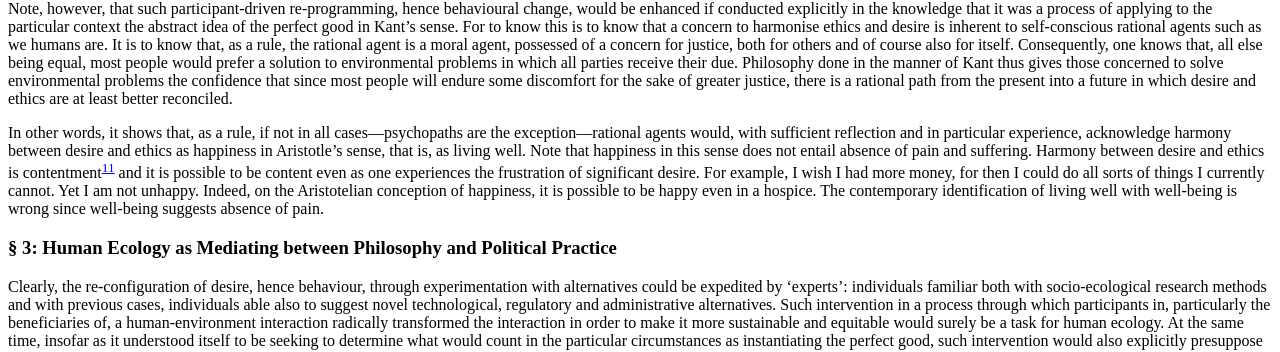
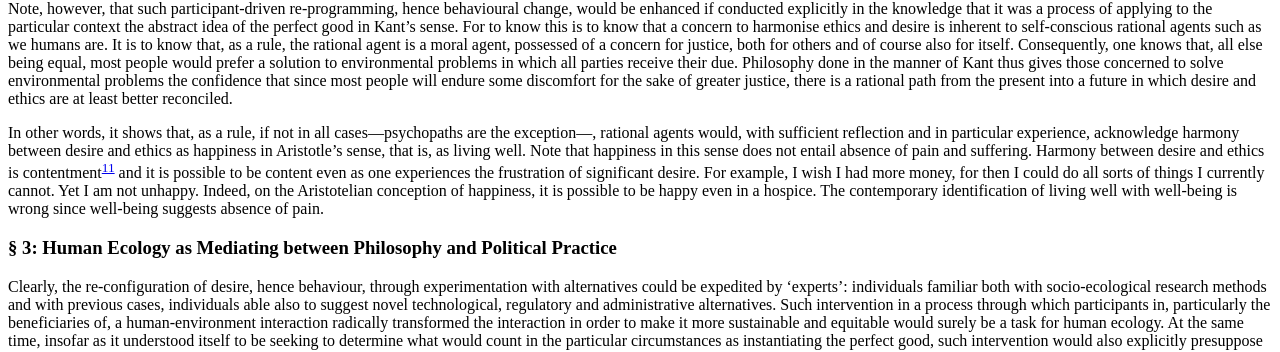
Before and after one commit to klepas/bruins-site, a Jekyll site: the page built from papers/_posts/2016-04-15-Eleventh-Thesis-SHE-2016.md, in a window 1280 px wide and 900 px high, scrolled down 1881 px. Shown: the part 136-488 px from the top of the window. Built offline with Jekyll 4.4.1, drawn with Linux system fonts in a browser that asks for light colours; nearby versions of some CDN libraries; some web fonts are replaced.

Commit message:
missing comma inserted

```diff
--- a/papers/_posts/2016-04-15-Eleventh-Thesis-SHE-2016.md
+++ b/papers/_posts/2016-04-15-Eleventh-Thesis-SHE-2016.md
@@ -33,7 +33,7 @@ Determining what counts in a specific situation as a step towards the perfect go
 
 Note, however, that such participant-driven re-programming, hence behavioural change, would be enhanced if conducted explicitly in the knowledge that it was a process of applying to the particular context the abstract idea of the perfect good in Kant’s sense. For to know this is to know that a concern to harmonise ethics and desire is inherent to self-conscious rational agents such as we humans are. It is to know that, as a rule, the rational agent is a moral agent, possessed of a concern for justice, both for others and of course also for itself. Consequently, one knows that, all else being equal, most people would prefer a solution to environmental problems in which all parties receive their due. Philosophy done in the manner of Kant thus gives those concerned to solve environmental problems the confidence that since most people will endure some discomfort for the sake of greater justice, there is a rational path from the present into a future in which desire and ethics are at least better reconciled.
 
-In other words, it shows that, as a rule, if not in all cases—psychopaths are the exception—rational agents would, with sufficient reflection and in particular experience, acknowledge harmony between desire and ethics as happiness in Aristotle’s sense, that is, as living well. Note that happiness in this sense does not entail absence of pain and suffering. Harmony between desire and ethics is contentment[^11] and it is possible to be content even as one experiences the frustration of significant desire. For example, I wish I had more money, for then I could do all sorts of things I currently cannot. Yet I am not unhappy. Indeed, on the Aristotelian conception of happiness, it is possible to be happy even in a hospice. The contemporary identification of living well with well-being is wrong since well-being suggests absence of pain.
+In other words, it shows that, as a rule, if not in all cases—psychopaths are the exception—, rational agents would, with sufficient reflection and in particular experience, acknowledge harmony between desire and ethics as happiness in Aristotle’s sense, that is, as living well. Note that happiness in this sense does not entail absence of pain and suffering. Harmony between desire and ethics is contentment[^11] and it is possible to be content even as one experiences the frustration of significant desire. For example, I wish I had more money, for then I could do all sorts of things I currently cannot. Yet I am not unhappy. Indeed, on the Aristotelian conception of happiness, it is possible to be happy even in a hospice. The contemporary identification of living well with well-being is wrong since well-being suggests absence of pain.
 
 ### § 3: Human Ecology as Mediating between Philosophy and Political Practice
 
```
Also changed, not shown: 1 other file.
